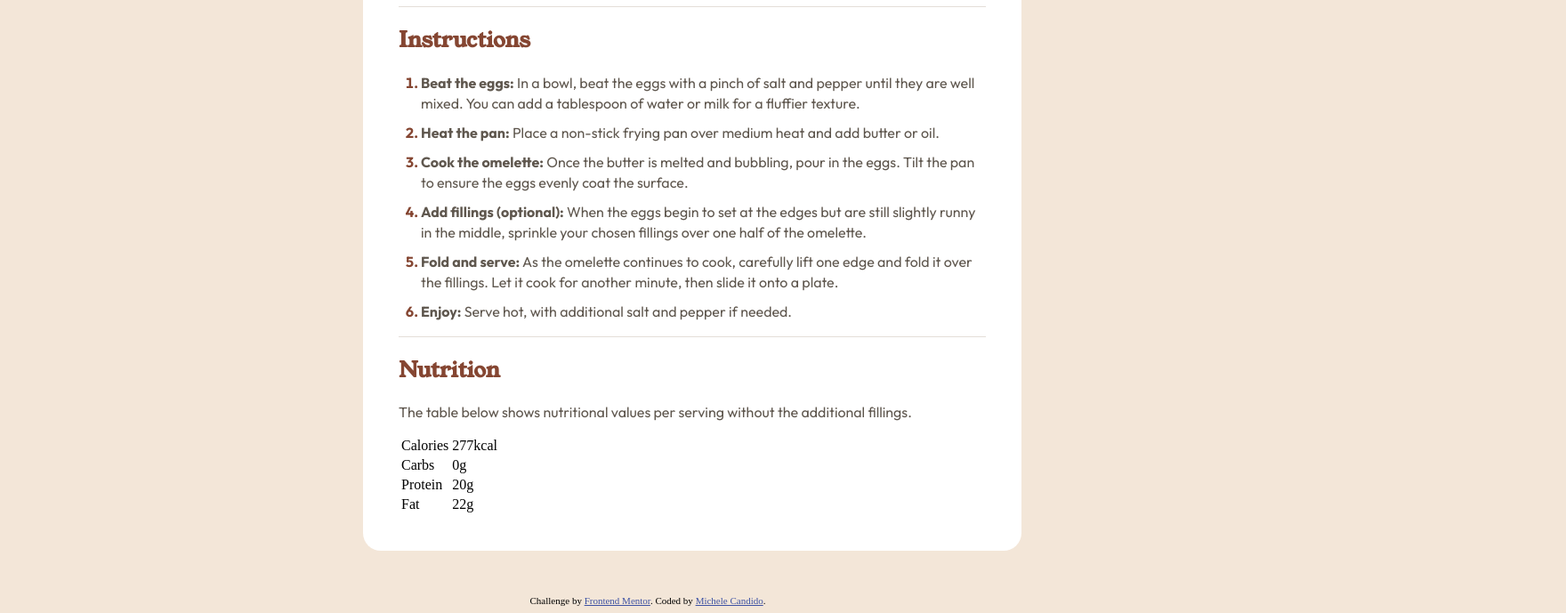
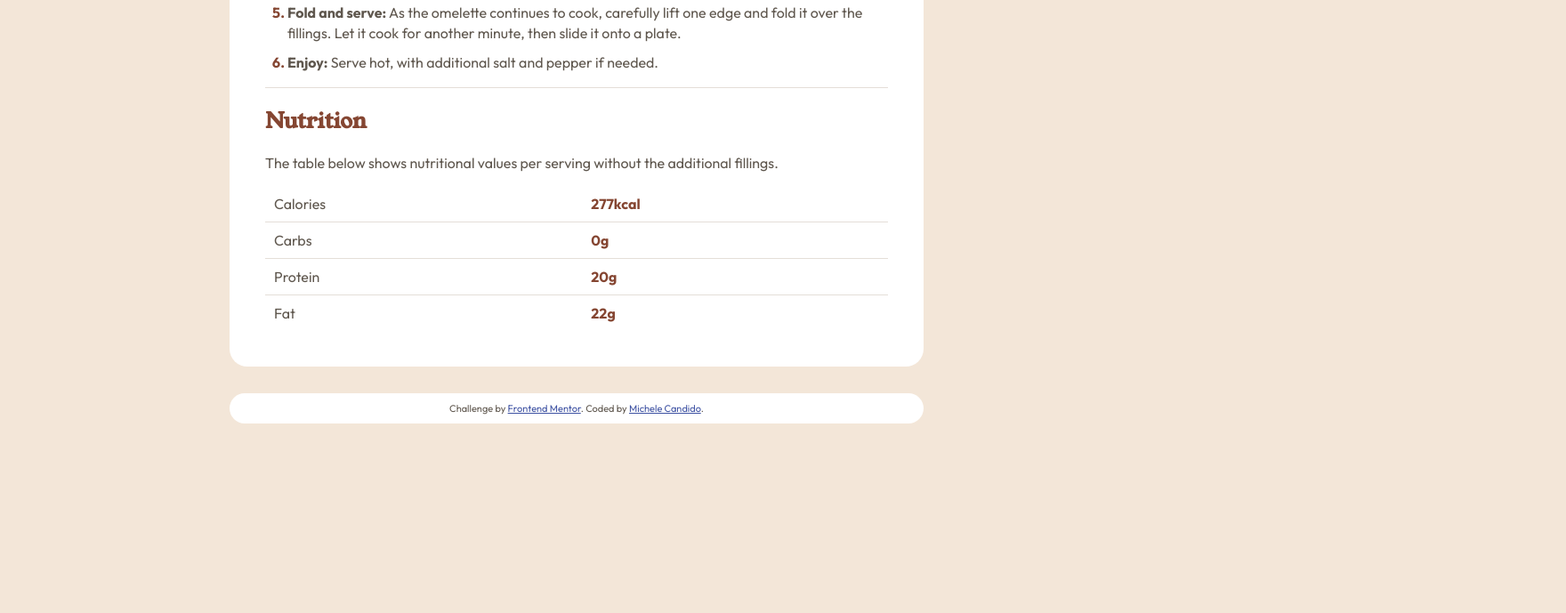
Before and after one commit to michelecandido/recipe-page, a plain HTML site: page index.html in a window 1280 px wide. Shown: the part 1262-1951 px from the top of the page at 89% size, 1760 px wide, since content can reach past the window. After the commit the page ends 1758 px from the top, so only its background shows below. Drawn offline with Linux system fonts and the light colour scheme.

Commit message:
update: css style

```diff
--- a/index.html
+++ b/index.html
@@ -83,31 +83,31 @@
                 <table>
                     <tr>
                         <td>Calories</td>
-                        <td>277kcal</td>
+                        <th>277kcal</th>
                     </tr>
 
                     <tr>
                         <td>Carbs</td>
-                        <td>0g</td>
+                        <th>0g</th>
                     </tr>
 
                     <tr>
                         <td>Protein</td>
-                        <td>20g</td>
+                        <th>20g</th>
                     </tr>
 
                     <tr>
                         <td>Fat</td>
-                        <td>22g</td>
+                        <th>22g</th>
                     </tr>
                 </table>
             </section>
         </main>
         </div>
-        <footer>
+        <footer id="footerbox">
             <div class="attribution">
                 Challenge by <a href="https://www.frontendmentor.io?ref=challenge" target="_blank">Frontend Mentor</a>.
-                Coded by <a href="#">Michele Candido</a>.
+                Coded by <a href="https://github.com/michelecandido" target="_blank">Michele Candido</a>.
             </div>
         </footer>
     </body>
--- a/style.css
+++ b/style.css
@@ -1,4 +1,3 @@
-/* FONTS */
 /* FONTS */
 @font-face {
     font-family: "Outfit";
@@ -21,13 +20,29 @@ body {
     background-color: hsl(0, 0%, 100%);
     border-radius: 20px;
     padding: 40px;
-    margin-left: 400px;
+    margin-left: 250px;
     margin-right: 300px;
     margin-top: 50px;
-    margin-bottom: 50px;
+    margin-bottom: 30px;
+    width: 700px;
+}
+
+#footerbox {
+    background-color: hsl(0, 0%, 100%);
+    border-radius: 20px;
+    padding: 10px;
+    margin-left: 250px;
+    margin-right: 300px;
+    margin-bottom: 20px;
+    width: 760px;
+}
+
+footer {
+    font-family: 'Outfit';
 }
 
 img {
+    max-width: 100%;
     border-radius: 10px;
 }
 
@@ -80,6 +95,40 @@ li {
     margin-bottom: 10px;
 }
 
+table {
+    font-family: 'Outfit';
+    width: 100%;
+    border-collapse: collapse;
+}
+
+td, th {
+    padding: 10px;
+    border: 1px solid hsl(30, 18%, 87%);
+    border-left: none;
+    border-right: none;
+    border-left: none;
+    text-align: justify;
+}
+
+tr:last-child td,
+tr:last-child th {
+    border-bottom: none;
+}
+
+tr:first-child td,
+tr:first-child th {
+    border-top: none;
+}
+
+tr td:nth-child(1) {
+    color: hsl(30, 10%, 34%);
+}
+
+tr th:nth-child(2) {
+    color: hsl(14, 45%, 36%);
+}
+
+/* UTILITIES */
 .brownmarker li::marker {
     color: hsl(14, 45%, 36%);
     font-weight: 700;
@@ -89,10 +138,9 @@ li {
     color: hsl(332, 51%, 32%)
 }
 
-/* UTILITIES */
-
 .attribution {
     font-size: 11px; text-align: center;
+    color: hsl(30, 10%, 34%);
 }
 
 .attribution a {
```
